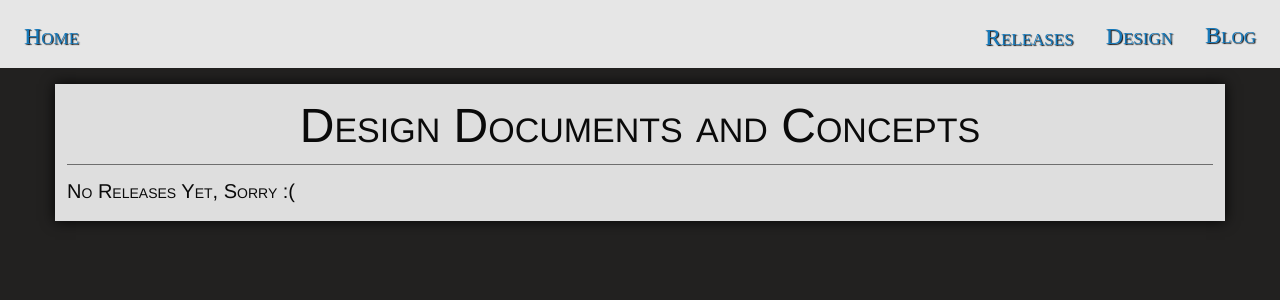
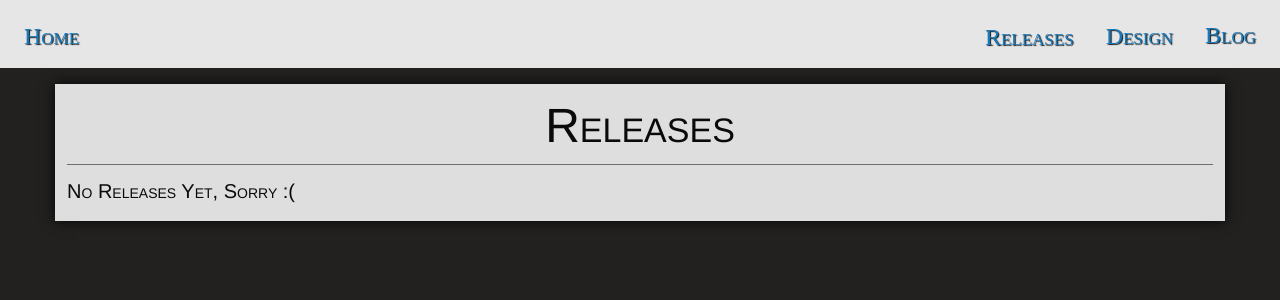
Before and after one commit to ori-sky/polar-space, a Jekyll site: the page built from release.md, in a window 1280 px wide. Shown: the top 300 px of the page. Built offline with Jekyll 4.4.1, drawn with Linux system fonts in a browser that asks for light colours; nearby versions of some CDN libraries; some web fonts are replaced; our own code applies the rules of GitHub Pages for plain Markdown files; library files that are not in the unit come from our copies.

Commit message:
Update release.md

```diff
--- a/release.md
+++ b/release.md
@@ -1,5 +1,5 @@
 ---
-title: Design Documents and Concepts
+title: Releases
 ---
 
 ### No Releases Yet, Sorry :(
```
